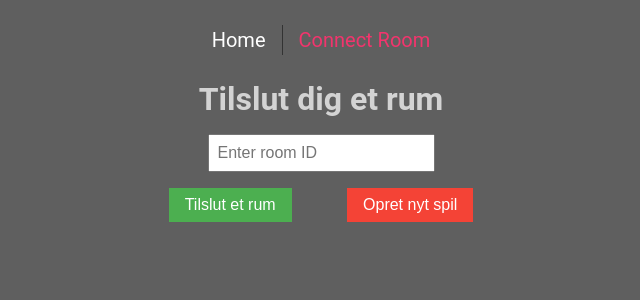
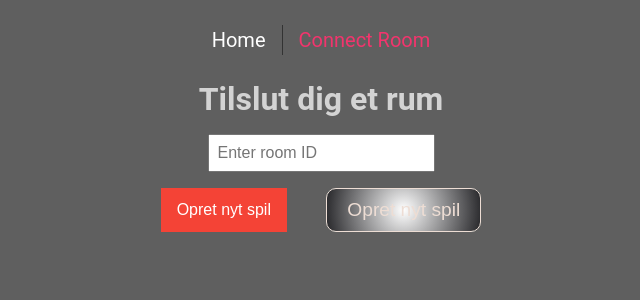
Before and after one commit to WizedWasTaken/DrawAndGuess-Multiplayer, a Vue app in the folder client/: page /connect-room in a window 1280 px wide. Shown: the top 300 px of the page, without its empty margins (319-959 px from the left). Built offline with nearby package versions, Linux system fonts and the light colour scheme; no server answers; what vue-sweetalert2 would draw is missing.

Commit message:
Refactor code and update reusable components

```diff
--- /dev/null
+++ b/client/src/components/reusable/N-UILibrary/N-Button.vue
@@ -0,0 +1,134 @@
+<script setup lang="ts">
+import { defineProps } from 'vue'
+
+let props = defineProps({
+  backgroundColor: {
+    type: String,
+    default: 'white'
+  },
+  color: {
+    type: String,
+    default: 'black'
+  },
+  disabled: {
+    type: Boolean,
+    default: false
+  },
+  size: {
+    type: String,
+    default: 'medium'
+  },
+  rounded: {
+    type: Boolean,
+    default: false
+  },
+  outline: {
+    type: Boolean,
+    default: false
+  },
+  border: {
+    type: Boolean,
+    default: false
+  },
+  animated: {
+    type: Boolean,
+    default: true
+  },
+  icon: {
+    type: String,
+    default: ''
+  }
+})
+
+console.log(props)
+</script>
+
+<template>
+  <button
+    :class="[
+      'n-button',
+      `n-button--${props.size}`,
+      { 'n-button--rounded': props.rounded },
+      { 'n-button--outline': props.outline },
+      { 'n-button--border': props.border },
+      { 'n-button--animated': props.animated }
+    ]"
+    :style="{
+      backgroundColor: props.backgroundColor,
+      color: props.color
+    }"
+    :disabled="props.disabled"
+  >
+    <span v-if="props.icon" class="n-button__icon">
+      <i :class="props.icon"></i>
+    </span>
+    <slot></slot>
+  </button>
+</template>
+
+<style scoped lang="scss">
+.n-button {
+  padding: 10px 20px;
+  cursor: pointer;
+  font-size: 1.2rem;
+  border-radius: 5px;
+  transition: all 0.3s;
+  outline: none;
+  border: 0;
+
+  &:hover {
+    transform: scale(1.05);
+  }
+
+  &:disabled {
+    cursor: not-allowed;
+    opacity: 0.8;
+
+    &:hover {
+      transform: none;
+    }
+  }
+
+  &--small {
+    padding: 8px 16px;
+    font-size: 1rem;
+  }
+
+  &--large {
+    padding: 12px 24px;
+    font-size: 1.4rem;
+  }
+
+  &--rounded {
+    border-radius: 10px;
+  }
+
+  &--outline {
+    background-color: transparent;
+    border: 2px solid currentColor;
+  }
+
+  &--border {
+    border: 1px solid currentColor;
+  }
+
+  &--animated {
+    background: radial-gradient(circle at center, #fff, #27272a, #313135);
+    background-size: 200% 200%;
+    animation: animatedBorder 2s alternate infinite ease-in-out;
+  }
+
+  &__icon {
+    margin-right: 8px;
+  }
+}
+
+@keyframes animatedBorder {
+  0% {
+    background-position: 0% 0%;
+  }
+  100% {
+    background-position: 100% 100%;
+  }
+}
+</style>
--- a/client/src/views/ConnectRoom.vue
+++ b/client/src/views/ConnectRoom.vue
@@ -3,10 +3,17 @@
     <h1>Tilslut dig et rum</h1>
     <input v-model="roomId" placeholder="Enter room ID" />
     <div class="wrapper">
-      <button class="connect-button" @click.prevent="joinRoom">Tilslut et rum</button>
       <button v-show="!isGameStarted" class="host-button" @click.prevent="hostGame">
         Opret nyt spil
       </button>
+      <N-Button
+        :backgroundColor="'#197278'"
+        :color="'#EDDDD4'"
+        :rounded="true"
+        :border="true"
+        @click.prevent="joinRoom"
+        >Opret nyt spil</N-Button
+      >
     </div>
   </form>
 </template>
@@ -19,6 +26,9 @@ import { ref, computed, onMounted } from 'vue'
 import { useWebSocketStore } from '@/stores/useWebSocketStore'
 import { useIsIngameStore } from '@/stores/useIsIngameStore'
 import router from '@/router'
+
+// Components
+import NButton from '@/components/reusable/N-UILibrary/N-Button.vue'
 
 /*
  * Variables
--- a/client/src/views/StartingRoom.vue
+++ b/client/src/views/StartingRoom.vue
@@ -44,7 +44,7 @@
 import { ref, onMounted, onUnmounted, computed, nextTick, watch } from 'vue'
 import { useWebSocketStore } from '@/stores/useWebSocketStore'
 import { useIsIngameStore } from '@/stores/useIsIngameStore'
-import Drawing from '@/components/DrawingComponent.vue'
+import Drawing from '@/components/reusable/DrawingComponent.vue'
 import router from '@/router'
 
 const webSocket = useWebSocketStore()
```
Also changed, not shown: client/src/components/reusable/DrawingComponent.vue (renamed from client/src/components/DrawingComponent.vue), 1 other file (tests, documents, lock files or other folders).
